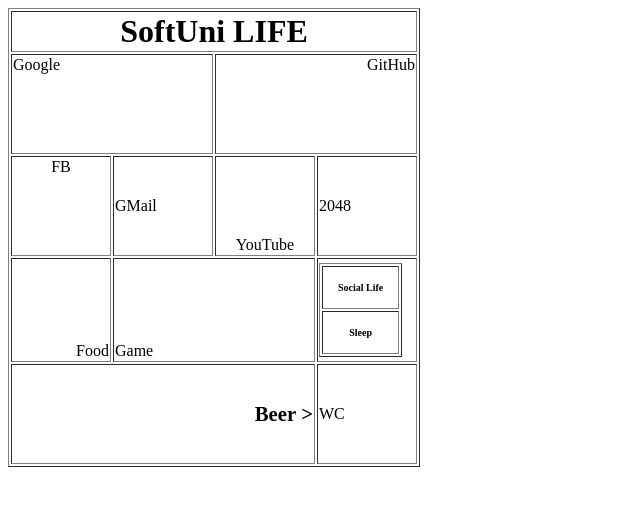
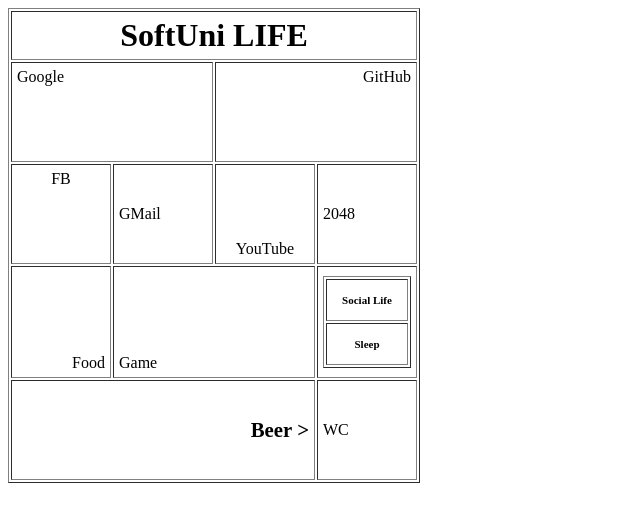
Before and after one commit to FilipFilipov/Web-Fundamentals-HTML-and-CSS, a plain HTML site: page Homeworks/Homework-02-Tables/05-Life-in-SoftUni.html in a window 1280 px wide. Shown: the whole page, without its empty margins (0-640 px from the left). Drawn offline with Linux system fonts and the light colour scheme.

Commit message:
Minor tweaks

```diff
--- a/Homeworks/Homework-02-Tables/05-Life-in-SoftUni.html
+++ b/Homeworks/Homework-02-Tables/05-Life-in-SoftUni.html
@@ -5,7 +5,7 @@
     <title>Life in SoftUni</title>
 </head>
 <body>
-<table border="1px">
+<table border="1px" cellpadding="5">
     <colgroup>
         <col width="100"/>
         <col width="100"/>
@@ -32,12 +32,12 @@
         <td style="text-align: right; vertical-align: bottom">Food</td>
         <td colspan="2" style="text-align: left; vertical-align: bottom">Game</td>
         <td style="height: 100px">
-            <table border="1" cellpadding="15" style="font-size: 10px;">
+            <table border="1" cellpadding="5" style="font-size: 11px; text-align: center">
                 <tr>
-                    <td><b>Social Life</b></td>
+                    <td width="100px" height="30px"><b>Social Life</b></td>
                 </tr>
                 <tr>
-                    <td style="text-align: center"><b>Sleep</b></td>
+                    <td width="100px" height="30px"><b>Sleep</b></td>
                 </tr>
             </table>
         </td>
--- a/Homeworks/Homework-03-CSS-Overview/01-World-Cup-Brazil.css
+++ b/Homeworks/Homework-03-CSS-Overview/01-World-Cup-Brazil.css
@@ -5,7 +5,7 @@
 table {
     padding: 20px;
     table-layout: fixed;
-    width: 1200px;
+    width: 1206px;
 }
 thead {
     font-family: "Segoe UI"
@@ -25,10 +25,10 @@
     font-size: 0.8rem;
 }
 select{
+    border: 1px solid #adadad;
     font-size: 0.8rem;
     width: 42px;
     height: 42px;
-    border: solid 1px #adadad;
     background: #dedede;
     color: red;
 }
@@ -43,20 +43,15 @@
 }
 /*borders*/
 td, th{
-    border: solid 1px black;
+    border-bottom: 2px solid black;
+    border-right: 2px solid black;
     padding: 0 10px;
-}
-td:last-child, th:last-child{
-    border-right: solid 2px black;
 }
 td:first-child, th:first-child{
     border-left: solid 2px black;
 }
 thead tr th{
     border-top: solid 2px black;
-}
-tbody tr:last-of-type td{
-    border-bottom: solid 2px black;
 }
 #upper-left{
     border-top-left-radius: 20px;
--- a/Homeworks/Homework-03-CSS-Overview/02-Color-Kitchen.css
+++ b/Homeworks/Homework-03-CSS-Overview/02-Color-Kitchen.css
@@ -10,12 +10,12 @@
     background-image: url("images/colorful_dots_on_black.jpg");
     font-size: 1.6rem;
 }
-/*headers*/
+/*header*/
 body > header {
     font-family: "Segoe UI";
     font-size: 6rem;
-    background: linear-gradient(to right, #FF0000 33%, #008000 33%, #008000 67%, #0000FF 67%);
-    color: #FFFF00;
+    background: linear-gradient(to right, red 33.3%, green 33.3%, green 66.6%, blue 66.6%);
+    color: yellow;
     text-align: center;
     margin-bottom: 40px;
 }
@@ -25,8 +25,8 @@
     padding: 20px;
 }
 section {
-    width: 70%;
-    float: left;
+    width: 75%;
+    float: right;
     margin: 0 40px;
 }
 /*aside styles*/
@@ -34,6 +34,7 @@
     float: left;
     width: 18%;
     margin-left: 10px;
+    position: fixed;
 }
 aside header {
     font-size: 2rem;
```
Also changed, not shown: Homeworks/Homework-01-HTML5-Overview/04-HTML-Lists.html (+1 -1 lines), Homeworks/Homework-01-HTML5-Overview/05-PowerPoint-Slide.html (+2 -2 lines), Homeworks/Homework-01-HTML5-Overview/06-User-Profile-Pages/friends.html (+1 -1 lines), Homeworks/Homework-01-HTML5-Overview/06-User-Profile-Pages/home.html (+1 -1 lines), Homeworks/Homework-01-HTML5-Overview/06-User-Profile-Pages/profile.html (+5 -2 lines), Homeworks/Homework-02-Tables/06-Life-in-SoftUni-Keyboard.html (+2 -2 lines).
